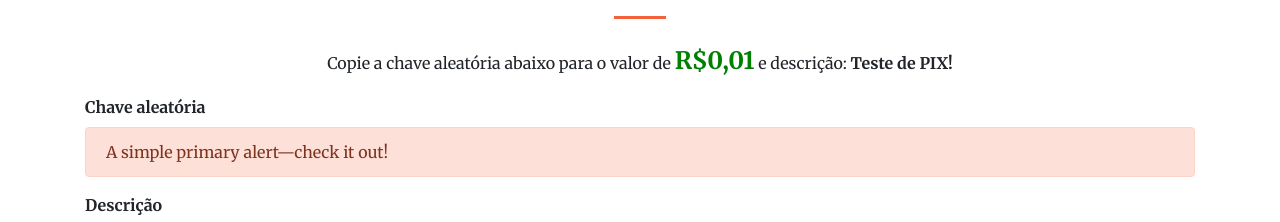
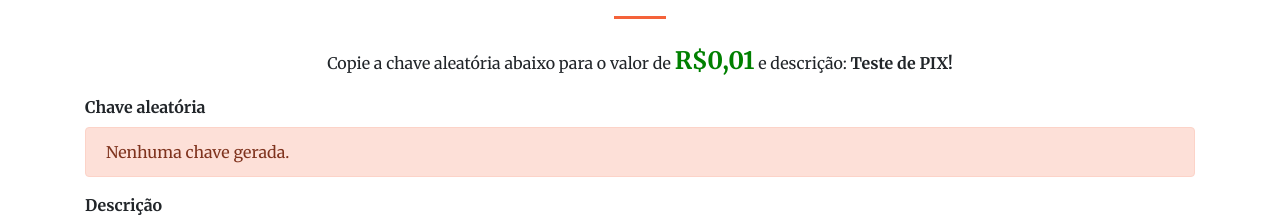
Before and after one commit to theventuraa/theventuraa.github.io, a plain HTML site: page index.html in a window 1280 px wide. Shown: the part 1860-2082 px from the top of the page. Drawn offline with nearby package versions, Linux system fonts and the light colour scheme.

Commit message:
updating

```diff
--- a/index.html
+++ b/index.html
@@ -96,7 +96,7 @@
             <div class="row justify-content-center py-2"></div>
             <label for="chaveAleatoria"><strong>Chave aleatória</strong></label>
             <div class="alert alert-primary" role="alert">
-                A simple primary alert—check it out!
+                Nenhuma chave gerada.
             </div>
             <label for="descricao"><strong>Descrição</strong></label>
             <div class="alert alert-success" role="alert">
```
